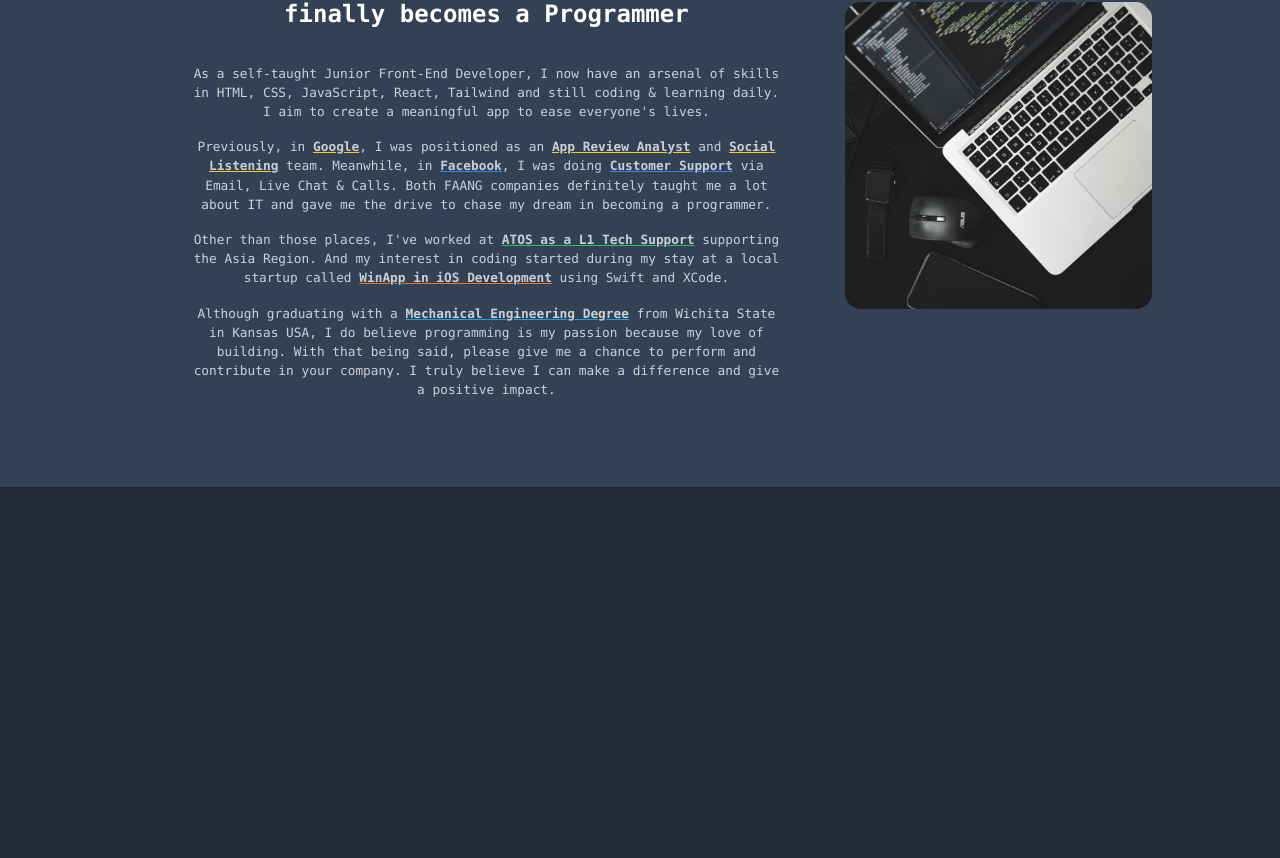
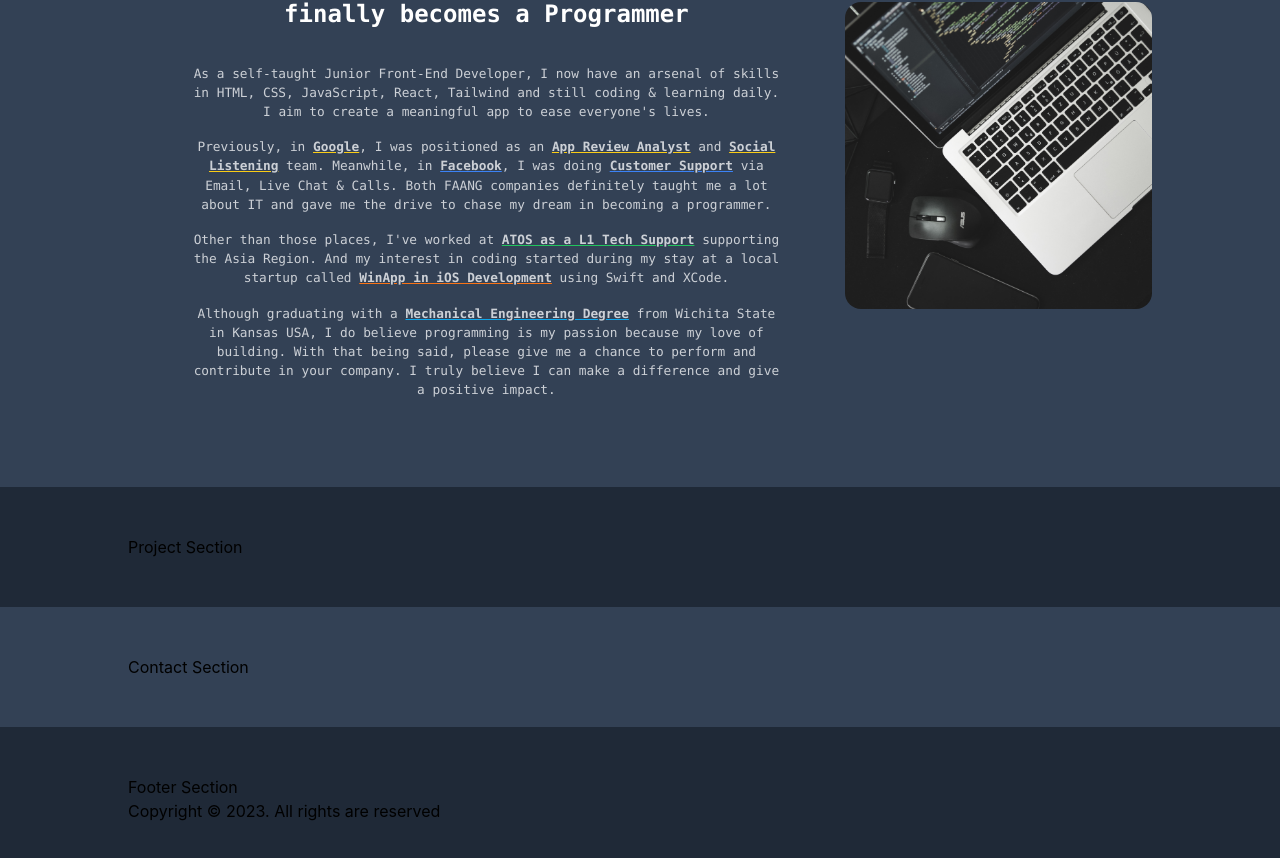
Before and after one commit to solahidris/PP02-Portfolio, a React (Create React App) app: page / in a window 1280 px wide. Shown: the part 800-1658 px from the top of the page. Built offline with nearby package versions, Linux system fonts and the light colour scheme.

Commit message:
added section to add later

```diff
--- a/src/App.js
+++ b/src/App.js
@@ -80,10 +80,22 @@ function App() {
         </div>
       </div>
 
+      <div className="px-[4rem] py-[3rem] lg:px-[8rem] bg-gray-800">
+        <p>Project Section</p>
+      </div>
+
+      <div className="px-[4rem] py-[3rem] lg:px-[8rem] bg-slate-700">
+        <p>Contact Section</p>
+      </div>
+
+      <div className="px-[4rem] py-[3rem] lg:px-[8rem] bg-gray-800">
+        <p>Footer Section</p>
+        <p>Copyright © 2023. All rights are reserved</p>
+      </div>
+
 
 
       <div className="py-[30rem] text-gray-800">
-
           <p>more space</p>
       </div>
 
```
